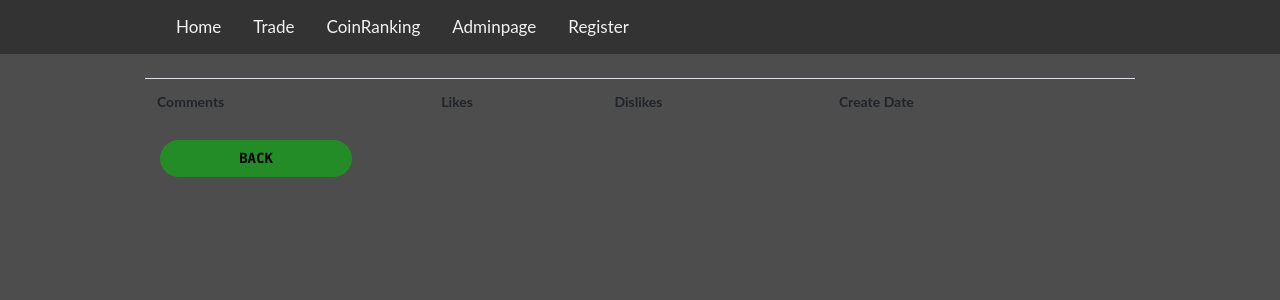
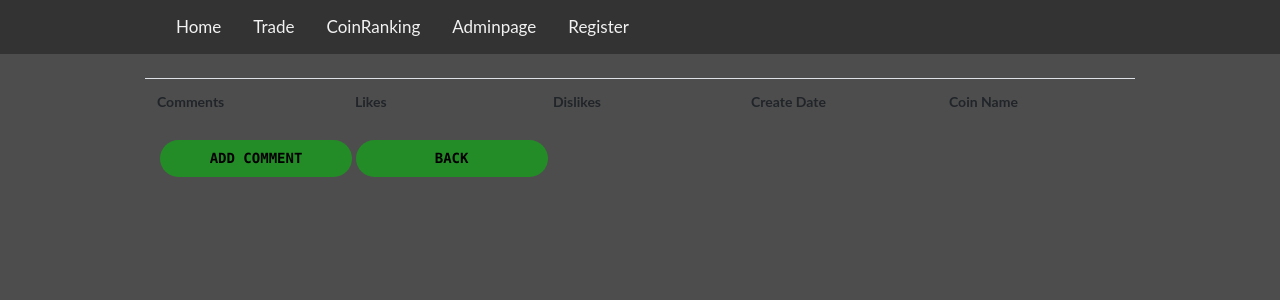
Before and after one commit to canberkeh/Cryptopapers_Project, a Django app: page /coinrank/1/comments in a window 1280 px wide. Shown: the top 300 px of the page. Run offline with Django 3.2, Linux system fonts and the light colour scheme; data that the repository does not hold is empty; some libraries are stand-ins or nearby versions.

Commit message:
add_comment add, templates update

```diff
--- a/coinrank/forms/new_listing_form.py
+++ b/coinrank/forms/new_listing_form.py
@@ -1,4 +1,5 @@
 from django import forms
+from django.forms import widgets
 from coinrank.models import CoinRanking
 
 class CoinrankForm(forms.ModelForm):
--- a/coinrank/urls.py
+++ b/coinrank/urls.py
@@ -10,6 +10,7 @@ urlpatterns = [
     path('coinrank/<str:id>/dislike', views.dislike_counter, name='dislike_counter'),
     path('coinrank/<str:id>/hodler', views.hodler_counter, name='hodler_counter'),
     path('<str:coin_id>/comments', views.comments, name='comments'),
+    path('add_comment/<str:id>/', views.add_comment, name='add_comment'),
     path('<str:id>/like', views.comment_like_counter, name='comment_like_counter'),
     path('<str:id>/dislike', views.comment_dislike_counter, name='comment_dislike_counter'),
 
--- a/coinrank/views.py
+++ b/coinrank/views.py
@@ -1,6 +1,7 @@
 from django.shortcuts import redirect, render
 from .models import CoinRanking, Comments
 from .forms.new_listing_form import CoinrankForm
+from .forms.comment_form import AddCommentForm
 
 
 def coinrankindex(request):
@@ -20,8 +21,25 @@ def create_new_coin(request):
         form = CoinrankForm()
     return render(request, 'coinrank/create_new_coin.html', {'create_new_coin': form })
 
+
+def add_comment(request, id):
+    comment_form = AddCommentForm
+    comments = Comments.objects.filter(coin_name=id)
+    if request.method == 'POST':
+        coin = CoinRanking.objects.get(id=id)
+        comment = Comments(coin_name=coin)
+        comment_form = AddCommentForm(request.POST, instance=comment)
+        if comment_form.is_valid():
+            comment_form.save()
+            return render(request, 'coinrank/comments.html', {'coin_id': id, 'comments': comments})
+    else:
+        comment_form = AddCommentForm()
+    return render(request, 'coinrank/add_comment.html', {'add_comment': comment_form})
+
+
 def delete_coin(request):
     pass
+
 
 # Coinrank like counter, dislike counter, hodler counter. Includes total point calc.
 def like_counter(request, id):
@@ -50,7 +68,7 @@ def hodler_counter(request, id):
 # Comments, comments like counter and comment dislike counter
 def comments(request, coin_id):
     comments = Comments.objects.filter(coin_name=coin_id).order_by('-like')
-    return render(request, 'coinrank/comments.html', {'comments': comments})
+    return render(request, 'coinrank/comments.html', {'coin_id': coin_id, 'comments': comments})
 
 
 def comment_like_counter(request, id):
--- a/static/form.css
+++ b/static/form.css
@@ -11,6 +11,19 @@
 }
 
 .form input {
+    font-family: 'Lucida Console';
+    outline: 0;
+    background: #f2f2f2;
+    width: 100%;
+    border: 0;
+    margin: 0 0 15px;
+    padding: 15px;
+    box-sizing: border-box;
+    font-size: 14px;
+    border-radius: 25px;
+}
+
+textarea {
     font-family: 'Lucida Console';
     outline: 0;
     background: #f2f2f2;
--- a/static/trading.css
+++ b/static/trading.css
@@ -9,3 +9,6 @@ body {
     height:100%;
     width:100%;
   }
+  .table td{
+    width: 10%;
+  }
--- a/templates/coinrank/coinrank.html
+++ b/templates/coinrank/coinrank.html
@@ -22,7 +22,10 @@
                     <td><b>{{ rank.dislike }} </b>&nbsp;<a href="{% url 'coinrank:dislike_counter' rank.id %}"><img src="{% static 'icons/down.png' %}" alt="Oops! something went wrong!"></a></td>
                     <td><b>{{ rank.hodl }} </b>&nbsp;<a href="{% url 'coinrank:hodler_counter' rank.id %}"><img src="{% static 'icons/rocket.png' %}" alt="Oops! something went wrong!"></a></td>
                     <td><b><img src="{% static 'icons/sum.png' %}" alt="Oops! something went wrong!"><span>&nbsp; = &nbsp;</span> {{ rank.total_points }}</b></td>
-                    <td><b><span>&emsp; &ensp;</span><a href="{% url 'coinrank:comments' rank.id %}"><img src="{% static 'icons/comment.png' %}" alt="Oops! something went wrong!"></a></b></td>
+                    <td>
+                        <b><span>&emsp; &ensp;</span><a href="{% url 'coinrank:comments' rank.id %}"><img src="{% static 'icons/comment.png' %}" alt="Oops! something went wrong!"></a>
+                        </b>
+                    </td>
                 </tr>
                 {% endfor %}
 
@@ -31,4 +34,5 @@
     </div>
     <td><a href="/coinrank/create_new_coin"><button class="add-new"><b> Add New Coin +</b></button></a></td>
 </div>
+
 {% endblock %}
--- a/templates/coinrank/comments.html
+++ b/templates/coinrank/comments.html
@@ -9,6 +9,7 @@
                     <td><b> Likes </b></td>
                     <td><b> Dislikes </b></td>
                     <td><b> Create Date </b></td>
+                    <td><b> Coin Name </b></td>
                 </tr>
             </thead>
             <tbody>
@@ -16,15 +17,21 @@
                 {% for data in comments %}
                 <tr>
                     <td><b>{{ data.comment }}</b></td>
-                    <td><b>{{ data.like }} </b>&nbsp;<a href="{% url 'coinrank:comment_like_counter' data.id %}"><img src="{% static 'icons/up.png' %}" alt="Oops! something went wrong!"></a></td>
-                    <td><b>{{ data.dislike }} </b>&nbsp;<a href="{% url 'coinrank:comment_dislike_counter' data.id %}"><img src="{% static 'icons/down.png' %}" alt="Oops! something went wrong!"></a></td>
+                    <td><b>{{ data.like }} </b>&nbsp;<a href="{% url 'coinrank:comment_like_counter' data.id %}"><img
+                                src="{% static 'icons/up.png' %}" alt="Oops! something went wrong!"></a></td>
+                    <td><b>{{ data.dislike }} </b>&nbsp;<a
+                            href="{% url 'coinrank:comment_dislike_counter' data.id %}"><img
+                                src="{% static 'icons/down.png' %}" alt="Oops! something went wrong!"></a></td>
                     <td><b>{{ data.create_date }} </b></td>
+                    <td><b>&nbsp; {{ data.coin_name }} </b></td>
                 </tr>
                 {% endfor %}
             </tbody>
         </table>
     </div>
+    <a href="{% url 'coinrank:add_comment' coin_id %}"><button class="add-new"><b>Add Comment</b></button></a>
     <a href="/coinrank"><button class="add-new"><b>Back</b></button></a>
+
 
 </div>
 {% endblock %}
```
Also changed, not shown: coinrank/forms/comment_form.py (added, +11 -0 lines), templates/coinrank/add_comment.html (added, +16 -0 lines), docker-compose.yml (line endings or trailing spaces).
